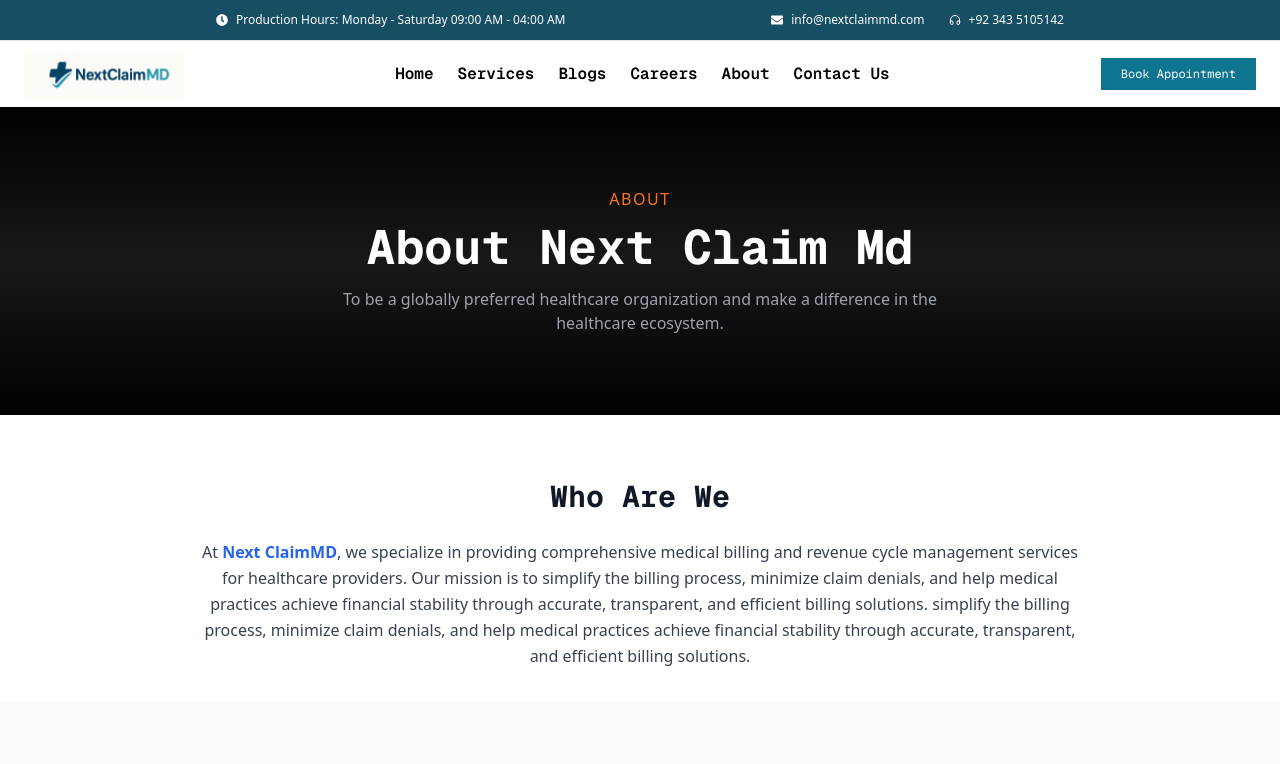
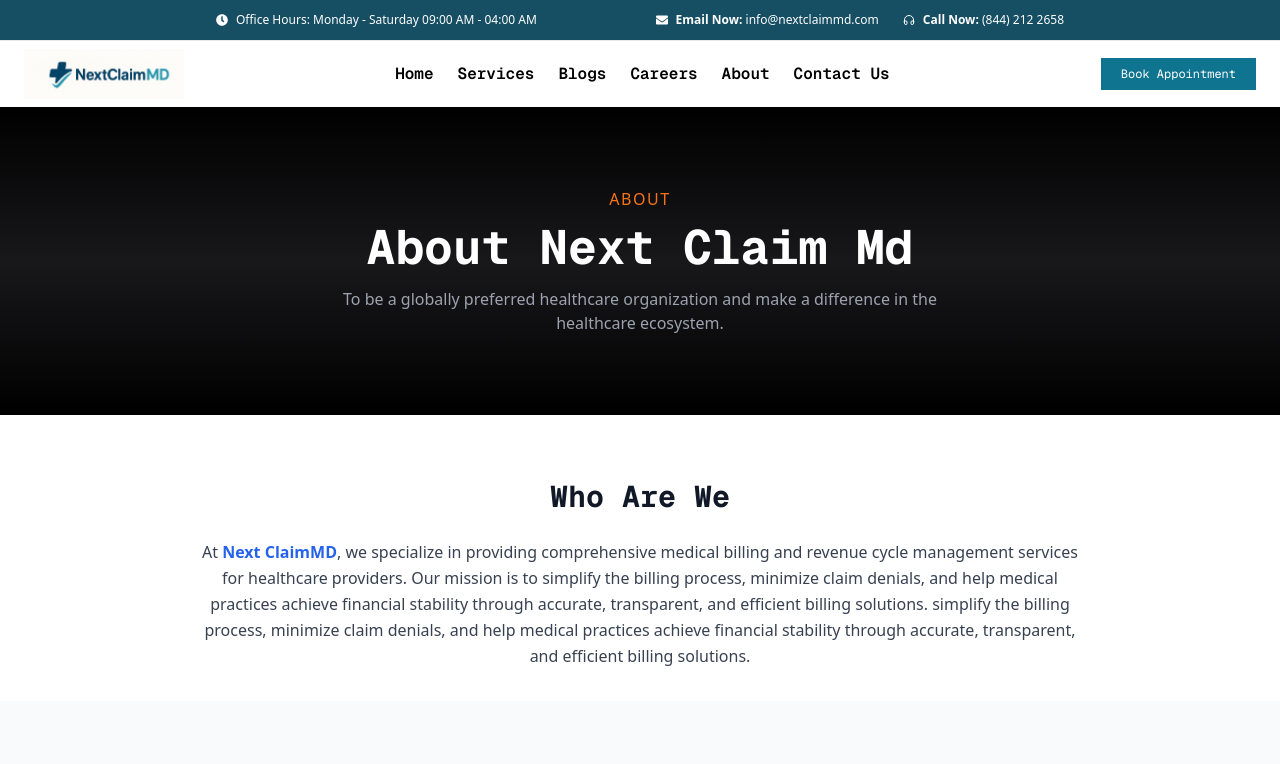
Before and after one commit to nextclaimmd-oss/nextclaimmd, a Next.js app: page /about in a window 1280 px wide. Shown: the top 764 px of the page. Built offline with nearby package versions, Linux system fonts and the light colour scheme; grey boxes are pictures that could not be loaded.

Commit message:
added some font to the home page

```diff
--- a/src/app/components/HomeComponents/HeroSection.jsx
+++ b/src/app/components/HomeComponents/HeroSection.jsx
@@ -5,7 +5,7 @@
 
 export default function HeroSections({ homeData }) {
   return (
-    <section className="relative flex items-center justify-center text-white h-[45vh] sm:h-[60vh] md:h-[75vh] lg:h-[80vh] overflow-hidden">
+    <section className="relative flex items-center justify-center text-white h-[40vh] md:h-[75vh] lg:h-[80vh] overflow-hidden">
       {/* Background Image */}
       <div className="absolute inset-0">
         <Image
@@ -22,17 +22,17 @@
       {/* Content */}
       <div className="relative z-10 w-full max-w-7xl px-4 sm:px-8 md:px-12 lg:px-20">
         <div className="flex flex-col items-center lg:items-start text-center lg:text-left space-y-6 max-w-2xl">
-          <h1 className="text-3xl sm:text-4xl md:text-4xl font-bold leading-tight">
+          <h1 className="text-2xl md:text-3xl font-mono font-bold leading-tight">
             {homeData.heading}
           </h1>
 
-          <p className="text-base sm:text-lg md:text-xl leading-relaxed">
+          <p className="text-sm md:text-sm leading-relaxed">
             {homeData.description}
           </p>
 
           <Link
             href="/contact"
-            className="inline-block bg-cyan-700 hover:bg-cyan-800 text-white font-medium text-base sm:text-lg px-6 py-3 rounded-md shadow-md transition-all duration-300"
+            className="text-sm inline-block bg-cyan-700 hover:bg-cyan-800 text-white font-medium px-6 py-3 rounded-md shadow-md transition-all duration-300"
           >
             Contact Us
           </Link>
--- a/src/app/components/NavbarComponents/Navbar.jsx
+++ b/src/app/components/NavbarComponents/Navbar.jsx
@@ -15,7 +15,7 @@
           <div className="flex items-center space-x-2">
             <FaClock className="text-white" />
             <p>
-              Production Hours:{" "}
+              Office Hours:{" "}
               <span className="font-medium">
                 Monday - Saturday 09:00 AM - 04:00 AM
               </span>
@@ -23,18 +23,22 @@
           </div>
 
           {/* Right: Email + Phone */}
-          <div className="flex items-center space-x-6">
+          <div className="flex items-center text-xs space-x-6">
             <div className="flex items-center space-x-2">
               <FaEnvelope />
-              <a href="mailto:info@nextclaimmd.com" className="hover:underline">
+              <Link
+                href="mailto:info@nextclaimmd.com"
+                className="hover:underline"
+              >
+                <span className="font-bold">Email Now:</span>{" "}
                 info@nextclaimmd.com
-              </a>
+              </Link>
             </div>
             <div className="flex items-center space-x-2">
               <FiHeadphones />
-              <a href="tel:+923215024094" className="font-medium">
-                +92 343 5105142
-              </a>
+              <Link href="tel:+923215024094">
+                <span className="font-bold">Call Now:</span> (844) 212 2658
+              </Link>
             </div>
           </div>
         </div>
```
